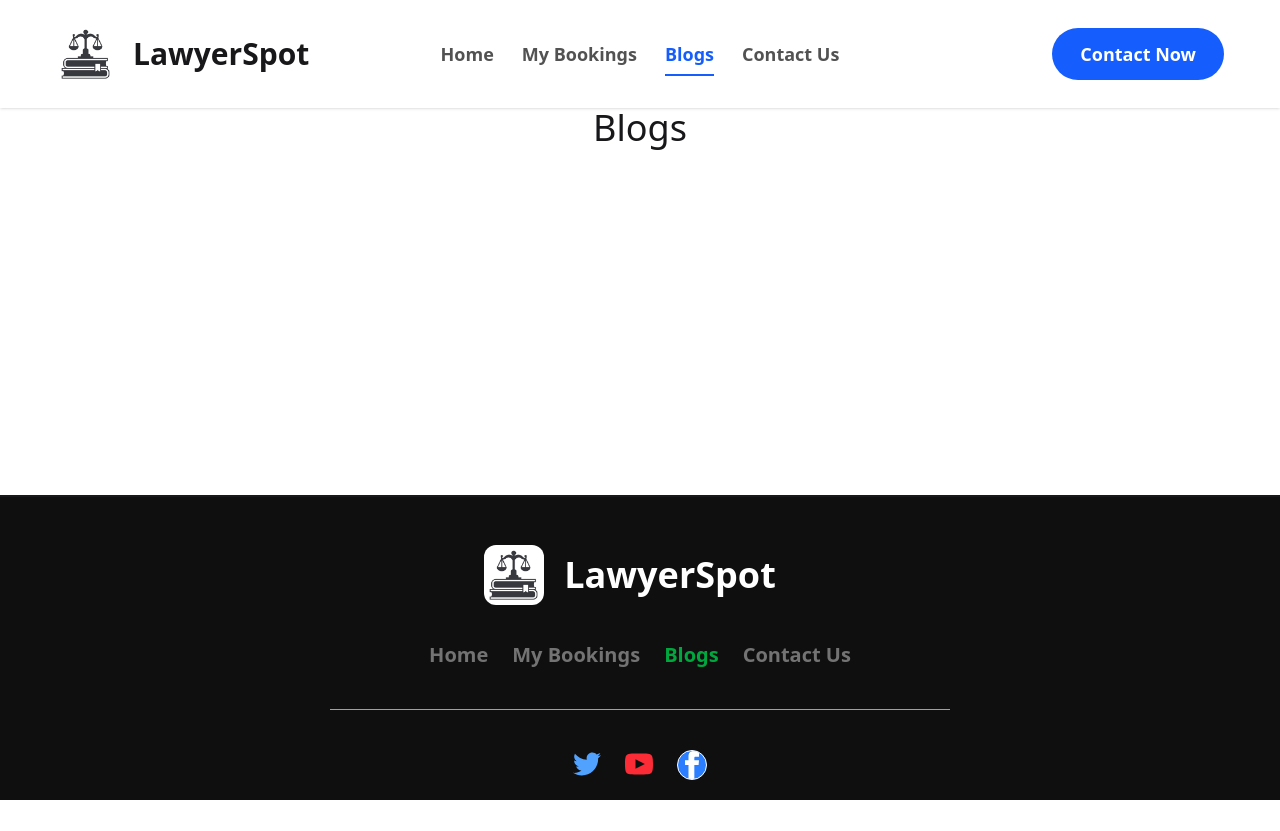
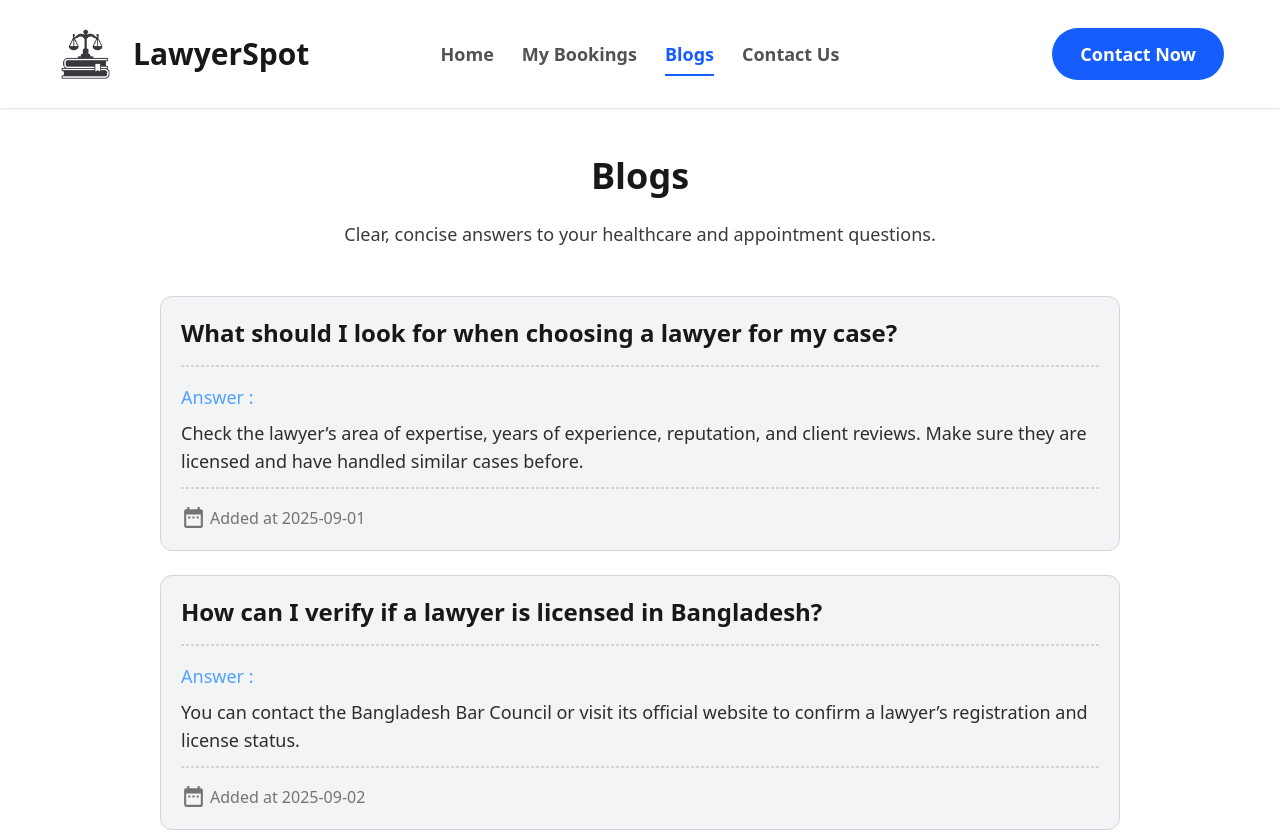
Before and after one commit to sahkil12/LawyerScop-project, a React (Vite) app: page /blogs in a window 1280 px wide. Shown: the top 831 px of the page. Before the commit the page ends 800 px from the top, so only its background shows below. Built offline with nearby package versions, Linux system fonts and the light colour scheme.

Commit message:
Complate blogs section and update in code

```diff
--- /dev/null
+++ b/src/assets/Component/Blogs/Blog.jsx
@@ -0,0 +1,19 @@
+import { MdDateRange } from "react-icons/md";
+
+const Blog = ({blog}) => {
+    const {answer, question, addedDate} = blog;
+    return (
+        <div className="bg-gray-100 rounded-xl border border-gray-300 p-5 my-6 space-y-4">
+                <h2 className="text-2xl font-bold">{question}</h2>
+                <div className="border border-neutral-300 border-dashed"> </div>
+                <h2 className="flex flex-col gap-2 my-3">
+                    <span className="text-lg text-blue-400 font-medium">Answer :</span>
+                    <span className="font-medium text-lg opacity-90">{answer}</span>
+                </h2>
+                <div className="border border-neutral-300 border-dashed"> </div>
+                <h3 className="text-neutral-500 5 font-medium flex gap-1 items-center"><MdDateRange size={25}></MdDateRange> Added at {addedDate}</h3>
+        </div>
+    );
+};
+
+export default Blog;
--- a/src/assets/Component/Blogs/Blogs.jsx
+++ b/src/assets/Component/Blogs/Blogs.jsx
@@ -1,8 +1,40 @@
+import { useEffect, useState } from "react";
+import { Helmet } from "react-helmet";
+import { useNavigation } from "react-router-dom";
+import Loader from "../../ErrorPages/Loader";
+import Blog from "./Blog";
 
 const Blogs = () => {
+    const [blogs, setBlogs] = useState([])
+    const navigation = useNavigation()
+    useEffect(()=>{
+        fetch("/lawyerblog.json")
+        .then(res => res.json())
+        .then(data => setBlogs(data))
+    },[])
+    console.log(blogs);
+    if(navigation.state === 'loading'){
+        return <Loader></Loader>
+    }
     return (
-        <div>
-                <h2 className='text-4xl text-center'>Blogs</h2>
+        <div className="mx-auto md:w-[75%]">
+            <Helmet>
+                <title>Blogs | LawyerSpot</title>
+            </Helmet>
+
+                <section className="text-center my-12 space-y-6">
+                    <h2 className="font-bold text-4xl">Blogs</h2>
+                    <p className="opacity-85 font-medium text-lg">Clear, concise answers to your healthcare and appointment questions.</p>
+                </section>
+
+               <div className="space-y-7">
+                {
+                    blogs.map(blog=> <Blog
+                    key={blog.id}
+                    blog={blog}
+                    ></Blog>)
+                }
+               </div>
         </div>
     );
 };
--- a/src/assets/Component/Contact/Contact.jsx
+++ b/src/assets/Component/Contact/Contact.jsx
@@ -1,8 +1,14 @@
+import { Helmet } from "react-helmet";
 import ErrorPage from "../../ErrorPages/ErrorPage";
 
 const Contact = () => {
     return (
         <div>
+            <Helmet>
+                <title>
+                    Contact Us | LawyerSpot
+                </title>
+            </Helmet>
                 <ErrorPage></ErrorPage>
         </div>
     );
--- a/src/assets/Component/Lawyers/Lawyers.jsx
+++ b/src/assets/Component/Lawyers/Lawyers.jsx
@@ -1,10 +1,12 @@
 import { useEffect, useState } from "react";
 import Lawyer from "./Lawyer";
+import { useNavigation } from "react-router-dom";
+import Loader from "../../ErrorPages/Loader";
 
 const Lawyers = () => {
 const [lawyers, setLawyers] = useState([]);
 const [initialLawyers, setInitialLawyers] =useState(8)
-
+    const navigation = useNavigation()
 useEffect(() => {
     fetch('/law.json')
         .then(res => res.json())
@@ -21,6 +23,7 @@ const visibleLawyers = lawyers.slice(0, initialLawyers);
             </div>
                 {/* dynamic lawyers card data */}
                <div className="grid my-7 py-6 mx-3 grid-cols-1 2xl:grid-cols-2 gap-8">
+                {navigation.state === 'loading' && <Loader></Loader>}
                 {
                     visibleLawyers.map((lawyer, idx) => <Lawyer key={idx} lawyer={lawyer}></Lawyer>)
                 }
--- a/src/assets/Component/MyBookings/MyBookings.jsx
+++ b/src/assets/Component/MyBookings/MyBookings.jsx
@@ -4,6 +4,8 @@ import { getLawyers, removeLawyer } from "../../database/LawyerDB";
 import MyBooking from "./MyBooking";
 import { BarChart, Bar, Cell, XAxis, YAxis, CartesianGrid } from 'recharts';
 import EmptyPage from "../../ErrorPages/EmptyPage";
+import { useNavigation } from "react-router-dom";
+import Loader from "../../ErrorPages/Loader";
 
 const MyBookings = () => {
     // chart data ---
@@ -30,6 +32,7 @@ const TriangleBar = (props) => {
         name:law.name,
         fee:law.fee,
     }))
+    const navigation = useNavigation()
     const handleRemoveLawyer = id =>{
         removeLawyer(id)
         const storedRemainingLawyer = getLawyers()
@@ -37,6 +40,9 @@ const TriangleBar = (props) => {
     }
     if(bookedLawyers.length === 0){
         return <EmptyPage></EmptyPage>
+    }
+    if(navigation.state==='loading'){
+        return <Loader></Loader>
     }
     return (
         <div className="my-10 space-y-8 ">
--- a/src/assets/ErrorPages/EmptyPage.jsx
+++ b/src/assets/ErrorPages/EmptyPage.jsx
@@ -1,9 +1,12 @@
+import { Link } from "react-router-dom";
 
 const EmptyPage = () => {
     return (
         <div className="min-h-[calc(100vh-413px)] flex flex-col justify-center items-center space-y-8 text-center">
             <h1 className="text-4xl font-bold">You Have Not Booked Any Appointment Yet</h1>
+            <Link to={'/'}>
             <button className="px-7 py-3 rounded-lg bg-blue-500 text-lg text-white hover:to-blue-600 font-bold">Book An Appointment</button>
+            </Link>
         </div>
     );
 };
```
Also changed, not shown: 1 other file (tests, documents, lock files or other folders).
